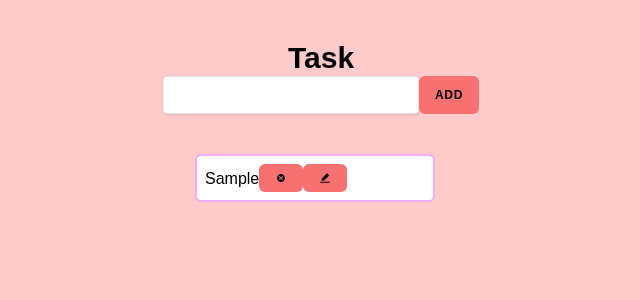
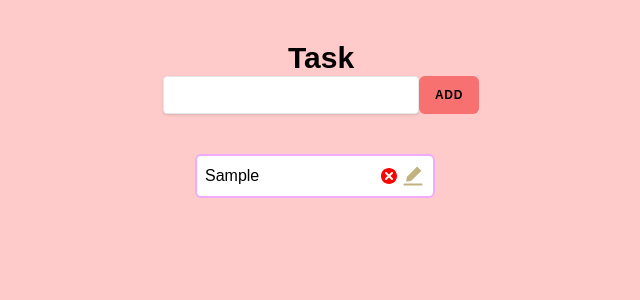
Before and after one commit to Jasminvillatoro/Tasks, a React (Create React App) app: page / in a window 1280 px wide. Both pictures are taken after typing "Sample" into the empty fields and a click on the button "ADD". Shown: the top 300 px of the page, without its empty margins (319-959 px from the left). Built offline with nearby package versions, Linux system fonts and the light colour scheme; a web font is replaced by a local one.

Commit message:
edited list styles with tailwind

```diff
--- a/src/components/List.js
+++ b/src/components/List.js
@@ -4,20 +4,16 @@ export default function List({ taskdata, handleRemove, handleEdit }) {
   return (
     <ul className="mt-6 mr-3">
       {taskdata.map((item) => (
-        <li key={item.id} className="li">
+        <li key={item.id} className="li flex justify-between items-center ">
           {item.taskval}
-          <button
-            type="button"
-            onClick={() => handleRemove(item.id)}
-            className="btn">
-            <TiDelete />
-          </button>
-          <button
-            type="button"
-            onClick={() => handleEdit(item.id)}
-            className="btn">
-            <AiFillEdit />
-          </button>
+          <div className="flex items-center">
+            <button type="button" onClick={() => handleRemove(item.id)}>
+              <TiDelete color="red" size="1.5rem" />
+            </button>
+            <button type="button" onClick={() => handleEdit(item.id)}>
+              <AiFillEdit color="#C2B280" size="1.5rem" />
+            </button>
+          </div>
         </li>
       ))}
     </ul>
```
